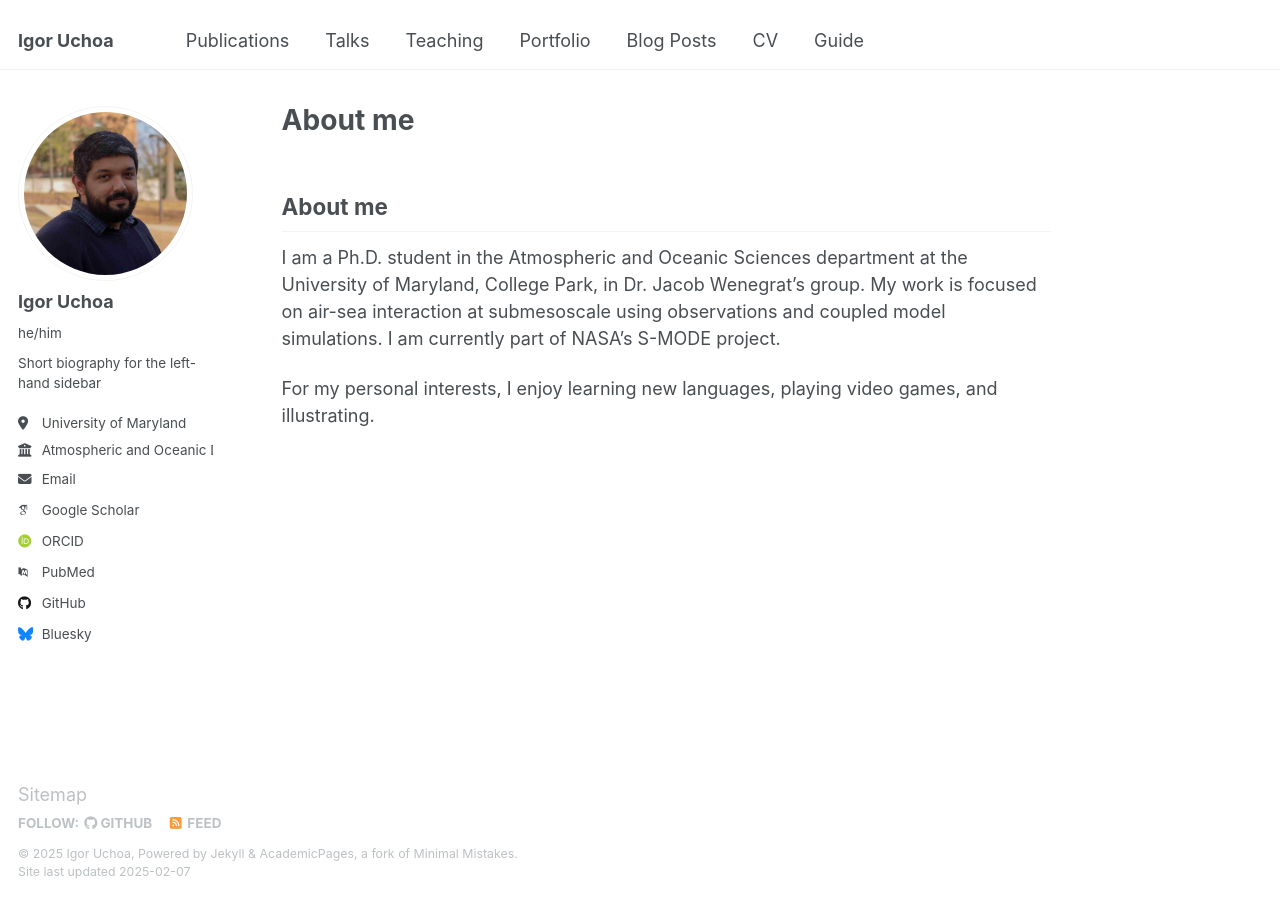
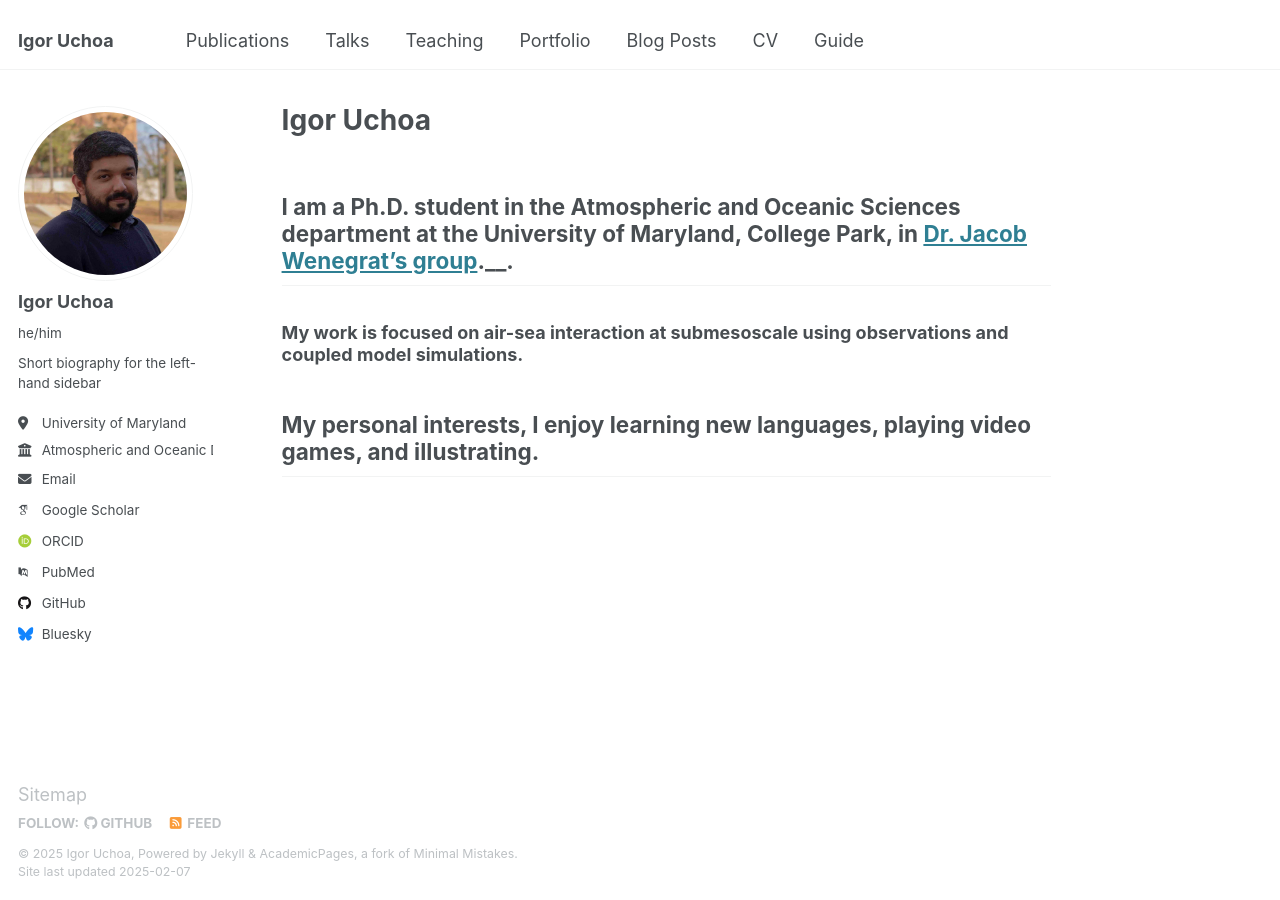
Before and after one commit to igoruchoa/igoruchoa.github.io, a Jekyll site: the page built from _pages/about.md, in a window 1280 px wide. Built offline with Jekyll 4.4.1, drawn with Linux system fonts in a browser that asks for light colours; some web fonts are replaced; our own code applies the rules of GitHub Pages for plain Markdown files.

Commit message:
Updating about.md

```diff
--- a/_pages/about.md
+++ b/_pages/about.md
@@ -1,5 +1,17 @@
-## About me
+---
+permalink: /
+title: "Igor Uchoa"
+excerpt: "About me"
+author_profile: true
+redirect_from:
+  - /about/
+  - /about.html
+---
 
-I am a Ph.D. student in the Atmospheric and Oceanic Sciences department at the University of Maryland, College Park, in Dr. Jacob Wenegrat’s group. My work is focused on air-sea interaction at submesoscale using observations and coupled model simulations. I am currently part of NASA’s S-MODE project.
+## I am a Ph.D. student in the Atmospheric and Oceanic Sciences department at the University of Maryland, College Park, in [Dr. Jacob Wenegrat’s group](https://wenegrat.github.io).__.
 
-For my personal interests, I enjoy learning new languages, playing video games, and illustrating.
+
+### My work is focused on air-sea interaction at submesoscale using observations and coupled model simulations.
+
+
+## My personal interests, I enjoy learning new languages, playing video games, and illustrating.
```
